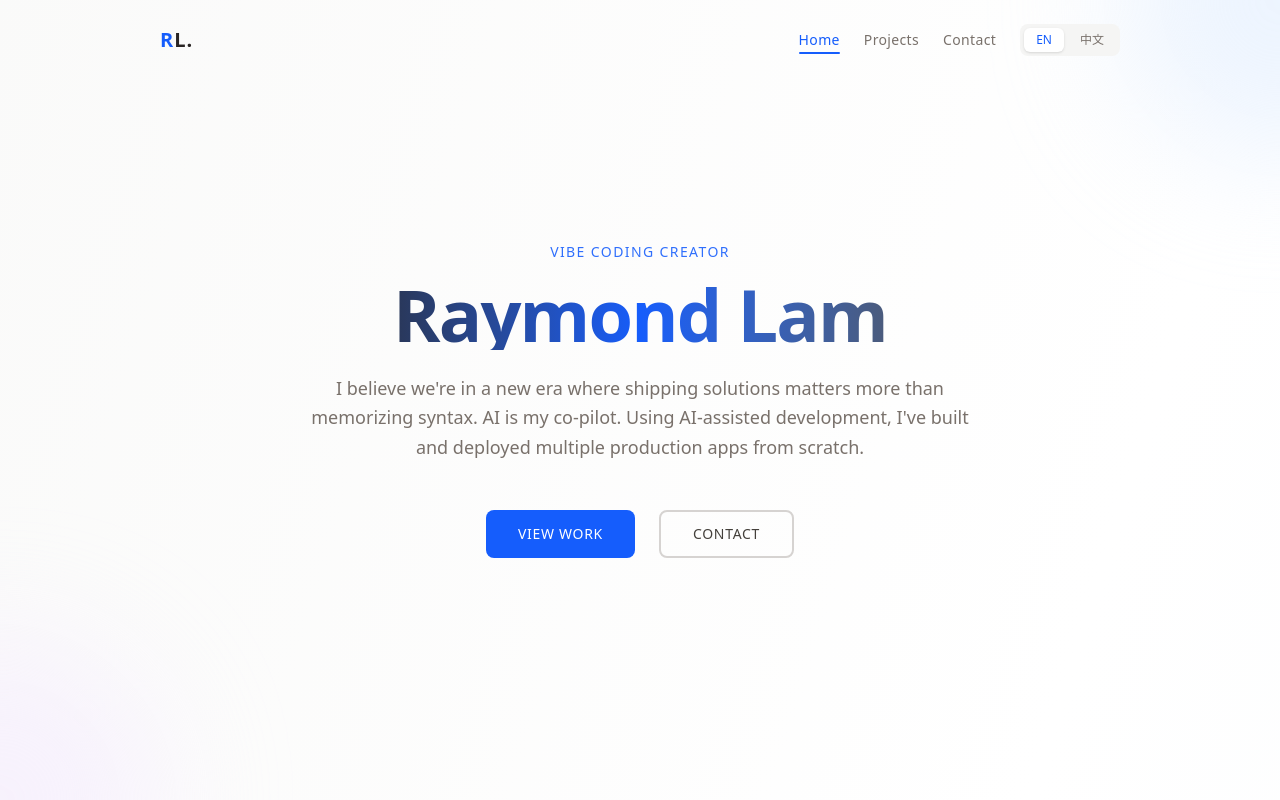
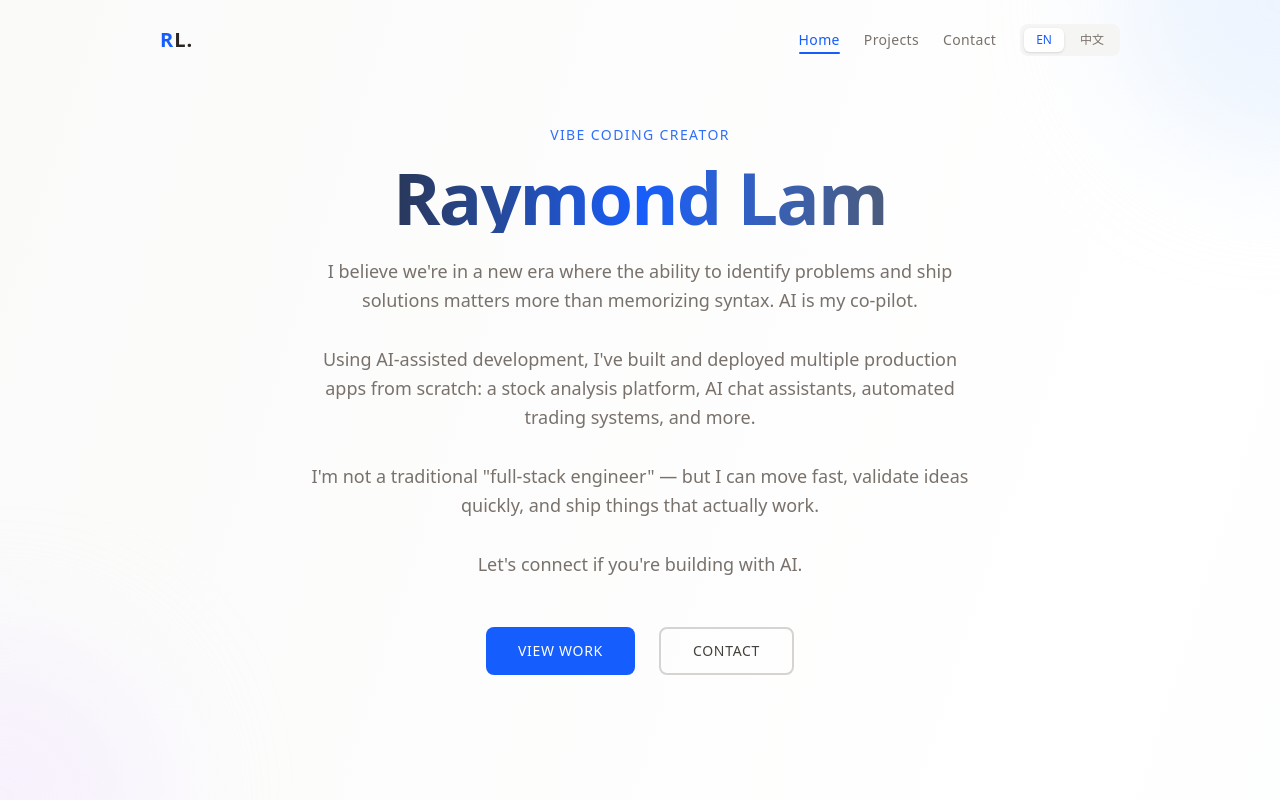
Before and after one commit to pc8521claw/portfolio, a Next.js app: page / in a window 1280 px wide. Shown: the top 800 px of the page. Built offline with nearby package versions, Linux system fonts and the light colour scheme.

Commit message:
Use full self-introduction with line breaks in subtitle

```diff
--- a/src/app/page.tsx
+++ b/src/app/page.tsx
@@ -316,7 +316,7 @@ export default function Home() {
           <h1 className="text-5xl md:text-7xl font-bold tracking-tight mb-6 bg-gradient-to-r from-stone-800 via-blue-600 to-stone-600 bg-clip-text text-transparent">
             Raymond Lam
           </h1>
-          <p className="text-lg text-stone-500 font-light leading-relaxed mb-12">
+          <p className="text-lg text-stone-500 font-light leading-relaxed mb-12 whitespace-pre-line">
             {t.hero.subtitle}
           </p>
           <div className="flex justify-center gap-6">
--- a/src/i18n/translations.ts
+++ b/src/i18n/translations.ts
@@ -10,7 +10,7 @@ export const translations = {
     // Hero
     hero: {
       role: "Vibe Coding Creator",
-      subtitle: "I believe we're in a new era where shipping solutions matters more than memorizing syntax. AI is my co-pilot. Using AI-assisted development, I've built and deployed multiple production apps from scratch.",
+      subtitle: "I believe we're in a new era where the ability to identify problems and ship solutions matters more than memorizing syntax. AI is my co-pilot.\n\nUsing AI-assisted development, I've built and deployed multiple production apps from scratch: a stock analysis platform, AI chat assistants, automated trading systems, and more.\n\nI'm not a traditional \"full-stack engineer\" — but I can move fast, validate ideas quickly, and ship things that actually work.\n\nLet's connect if you're building with AI.",
       viewWork: "VIEW WORK",
       contact: "CONTACT",
     },
@@ -69,7 +69,7 @@ export const translations = {
     // Hero
     hero: {
       role: "Vibe Coding 創作者",
-      subtitle: "我相信在 AI 時代，技術門檻不再是阻礙——真正的價值在於發現問題、設計方案、並把想法變成可用的產品。透過 AI 協作，我從零開始建立了多個完整應用。",
+      subtitle: "我相信在 AI 時代，技術門檻不再是阻礙——真正的價值在於發現問題、設計方案、並把想法變成可用的產品。\n\n透過 AI 協作，我從零開始建立了多個完整應用：包括股票分析平台、AI 對話助手、自動化交易系統等。\n\n我不是傳統意義上的「全端工程師」——但我能快速驗證想法、迭代產品、並交付實際運行的系統。\n\n如果你也在用 AI 創造，我很想和你交流。",
       viewWork: "查看作品",
       contact: "聯絡我",
     },
```
